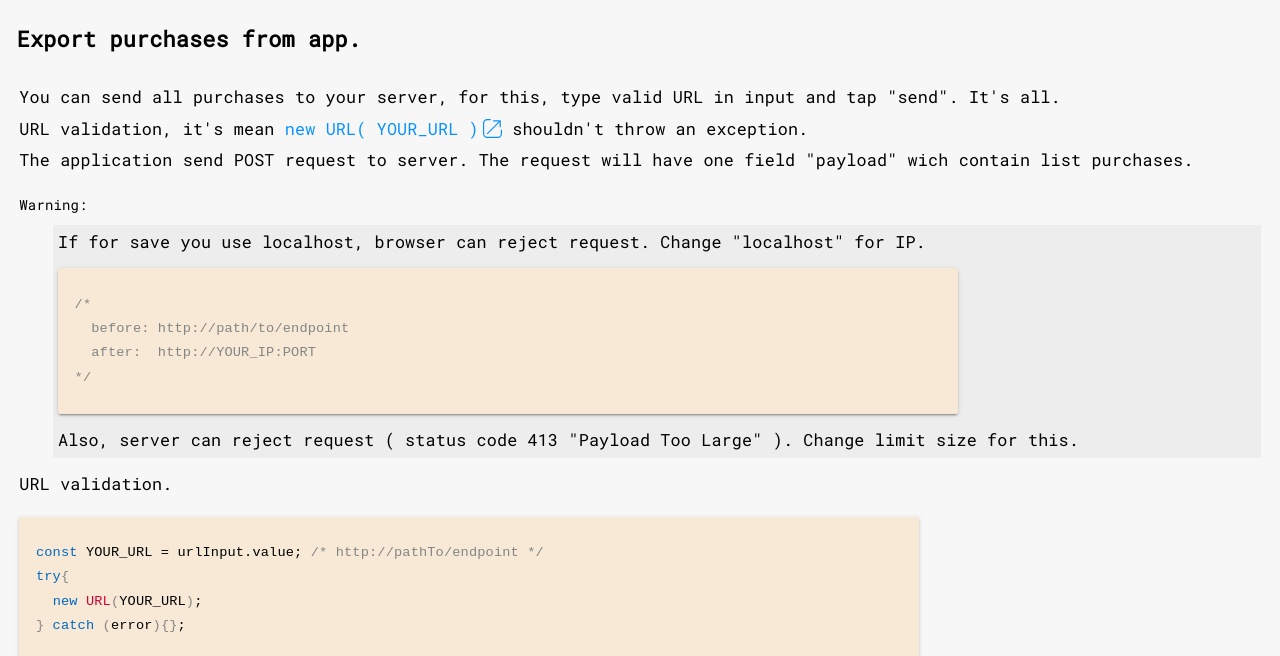
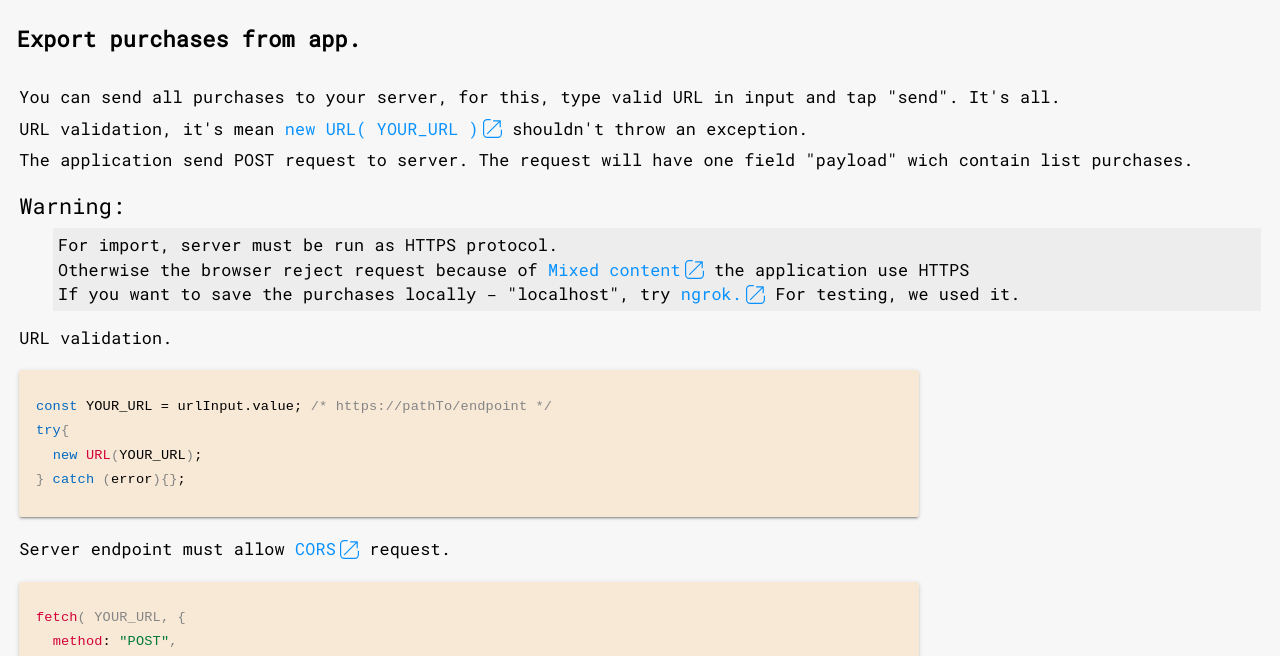
Before and after one commit to litichevskiy/where-is-my-money-import-export-readme, a website built with webpack: page index.html in a window 1280 px wide. Shown: the part 134-790 px from the top of the page. Built offline with nearby package versions, Linux system fonts and the light colour scheme; some packages are replaced by stand-ins of ours.

Commit message:
update index.html

```diff
--- a/index.html
+++ b/index.html
@@ -35,29 +35,22 @@
           </li>
           <li class="item-list-app-description" style="margin-top:7px"></li>
           <li class="item-list-app-description">
-            <small>Warning:</small>
+            <small class="short-description">Warning:</small>
             <ul class="nested-list-app-description">
+              <li>For import, server must be run as HTTPS protocol.</li>
               <li>
-                If for save you use localhost, browser can reject request. Change "localhost" for IP.</li>
+                Otherwise the browser reject request because of <a href="https://developer.mozilla.org/en-US/docs/Web/Security/Mixed_content" class="external-link" target="_blank">Mixed content</a> the application use HTTPS
+              </li>
               <li>
-
-<pre>
-<code>
-  <span class="hlht comment">/*</span>
-    <span class="hlht comment">before: http://path/to/endpoint</span>
-    <span class="hlht comment">after:  http://YOUR_IP:PORT</span>
-  <span class="hlht comment">*/</span>
-</code>
-</pre>
+                If you want to save the purchases locally ‒ "localhost", try <a href="https://ngrok.com/docs/" class="external-link" target="_blank">ngrok.</a> For testing, we used it.
               </li>
-              <li>Also, server can reject request ( status code 413 "Payload Too Large" ). Change limit size for this.</li>
             </ul>
           </li>
           <li class="item-list-app-description">URL validation.</li>
           <li class="item-list-app-description">
 <pre>
 <code>
-  <span class="hlht keyword">const</span> YOUR_URL = urlInput.value; <span class="hlht comment">/* http://pathTo/endpoint */</span>
+  <span class="hlht keyword">const</span> YOUR_URL = urlInput.value; <span class="hlht comment">/* https://pathTo/endpoint */</span>
   <span class="hlht keyword">try</span><span class="hlht punctuation">{</span>
     <span class="hlht keyword">new</span> <span class="hlht class-name">URL</span><span class="hlht punctuation">(</span>YOUR_URL<span class="hlht punctuation">)</span>;
   <span class="hlht punctuation">}</span><span class="hlht keyword"> catch </span><span class="hlht punctuation">(</span>error<span class="hlht punctuation">)</span><span class="hlht punctuation">{}</span>;
```
